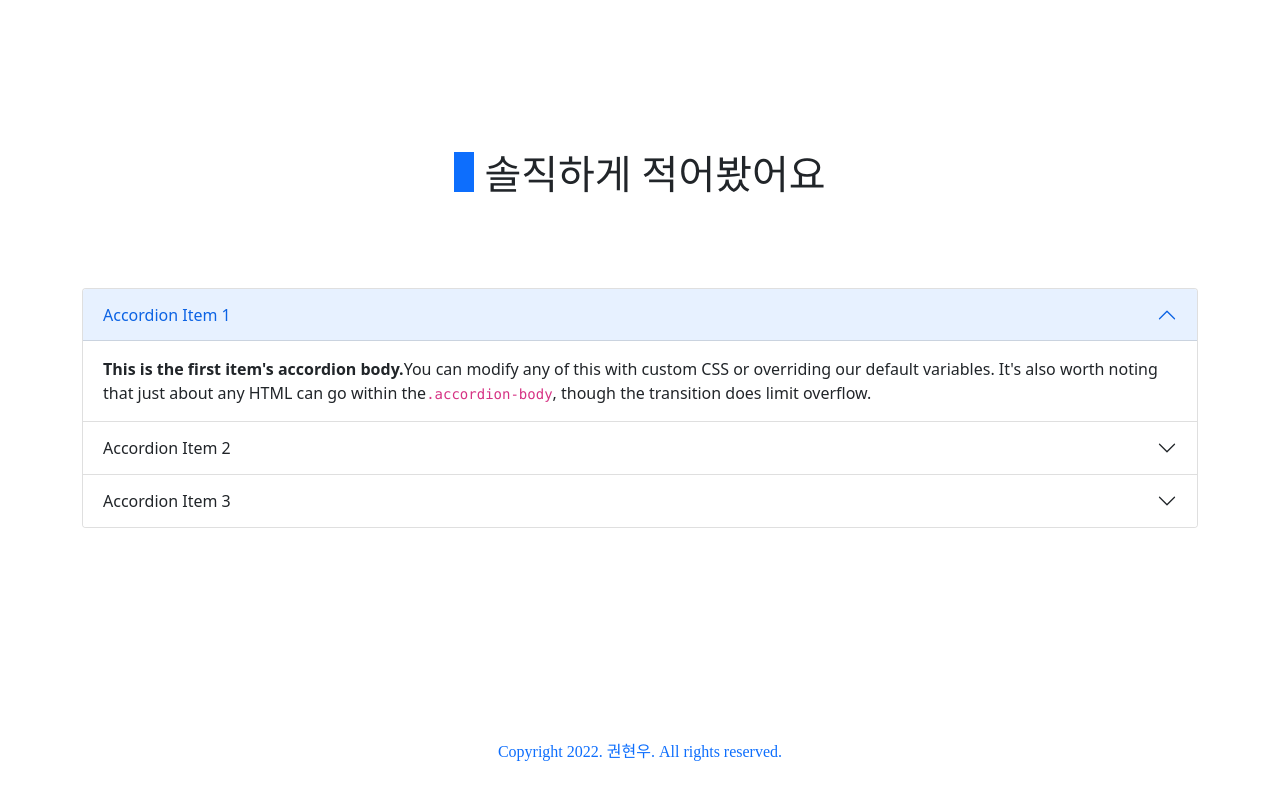
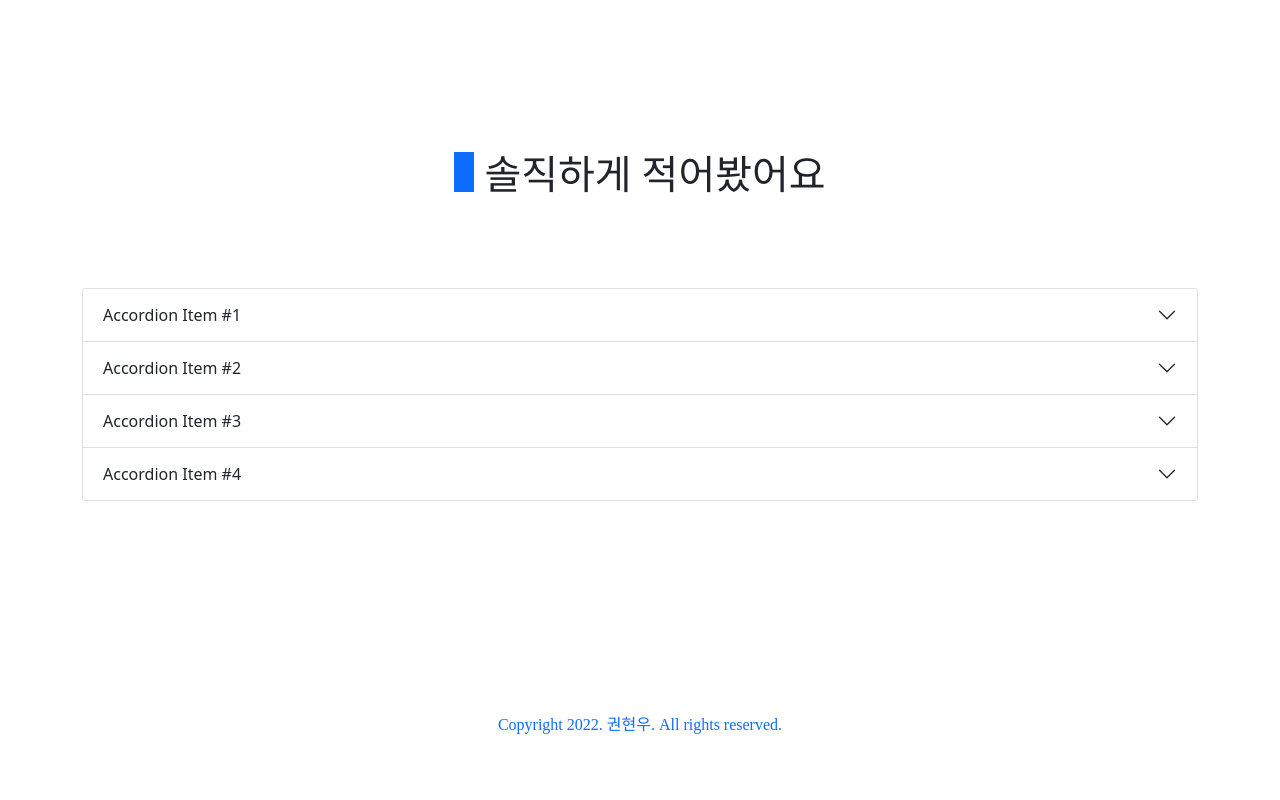
Before and after one commit to lbaku89/portfolio-react-220418, a React (Create React App) app in the folder front/: page / in a window 1280 px wide. Shown: the part 3167-3967 px from the top of the page. After the commit the page ends 3940 px from the top, so only its background shows below. Built offline with nearby package versions, Linux system fonts and the light colour scheme; a web font is replaced by a local one.

Commit message:
2204161925

```diff
--- a/front/src/components/PreInterview.js
+++ b/front/src/components/PreInterview.js
@@ -1,11 +1,9 @@
 import React from 'react';
-import { Accordion,AccordionItem,AccordionHeader,AccordionBody} from 'reactstrap'
+import {Accordion} from 'react-bootstrap'
 
 export default function PreInterview(){
 
-function toggle(){
 
-}
 
   return (
     <div className='khysection1'>
@@ -15,55 +13,55 @@
           <h3 className='gmarket align-text-bottom'>솔직하게 적어봤어요</h3>
         </div>
         <div>
-        <Accordion
-          open="1"
-          toggle={toggle}
-        >
-          <AccordionItem>
-            <AccordionHeader targetId="1">
-              Accordion Item 1
-            </AccordionHeader>
-            <AccordionBody accordionId="1">
-              <strong>
-                This is the first item's accordion body.
-              </strong>
-              You can modify any of this with custom CSS or overriding our default variables. It's also worth noting that just about any HTML can go within the
-              <code>
-                .accordion-body
-              </code>
-              , though the transition does limit overflow.
-            </AccordionBody>
-          </AccordionItem>
-          <AccordionItem>
-            <AccordionHeader targetId="2">
-              Accordion Item 2
-            </AccordionHeader>
-            <AccordionBody accordionId="2">
-              <strong>
-                This is the second item's accordion body.
-              </strong>
-              You can modify any of this with custom CSS or overriding our default variables. It's also worth noting that just about any HTML can go within the
-              <code>
-                .accordion-body
-              </code>
-              , though the transition does limit overflow.
-            </AccordionBody>
-          </AccordionItem>
-          <AccordionItem>
-            <AccordionHeader targetId="3">
-              Accordion Item 3
-            </AccordionHeader>
-            <AccordionBody accordionId="3">
-              <strong>
-                This is the third item's accordion body.
-              </strong>
-              You can modify any of this with custom CSS or overriding our default variables. It's also worth noting that just about any HTML can go within the
-              <code>
-                .accordion-body
-              </code>
-              , though the transition does limit overflow.
-            </AccordionBody>
-          </AccordionItem>
+        <Accordion defaultActiveKey="">
+          <Accordion.Item eventKey="0">
+            <Accordion.Header>Accordion Item #1</Accordion.Header>
+            <Accordion.Body>
+              Lorem ipsum dolor sit amet, consectetur adipiscing elit, sed do eiusmod
+              tempor incididunt ut labore et dolore magna aliqua. Ut enim ad minim
+              veniam, quis nostrud exercitation ullamco laboris nisi ut aliquip ex ea
+              commodo consequat. Duis aute irure dolor in reprehenderit in voluptate
+              velit esse cillum dolore eu fugiat nulla pariatur. Excepteur sint occaecat
+              cupidatat non proident, sunt in culpa qui officia deserunt mollit anim id
+              est laborum.
+            </Accordion.Body>
+          </Accordion.Item>
+          <Accordion.Item eventKey="1">
+            <Accordion.Header>Accordion Item #2</Accordion.Header>
+            <Accordion.Body>
+              Lorem ipsum dolor sit amet, consectetur adipiscing elit, sed do eiusmod
+              tempor incididunt ut labore et dolore magna aliqua. Ut enim ad minim
+              veniam, quis nostrud exercitation ullamco laboris nisi ut aliquip ex ea
+              commodo consequat. Duis aute irure dolor in reprehenderit in voluptate
+              velit esse cillum dolore eu fugiat nulla pariatur. Excepteur sint occaecat
+              cupidatat non proident, sunt in culpa qui officia deserunt mollit anim id
+              est laborum.
+            </Accordion.Body>
+          </Accordion.Item>
+          <Accordion.Item eventKey="2">
+            <Accordion.Header>Accordion Item #3</Accordion.Header>
+            <Accordion.Body>
+              Lorem ipsum dolor sit amet, consectetur adipiscing elit, sed do eiusmod
+              tempor incididunt ut labore et dolore magna aliqua. Ut enim ad minim
+              veniam, quis nostrud exercitation ullamco laboris nisi ut aliquip ex ea
+              commodo consequat. Duis aute irure dolor in reprehenderit in voluptate
+              velit esse cillum dolore eu fugiat nulla pariatur. Excepteur sint occaecat
+              cupidatat non proident, sunt in culpa qui officia deserunt mollit anim id
+              est laborum.
+            </Accordion.Body>
+          </Accordion.Item>
+          <Accordion.Item eventKey="3">
+            <Accordion.Header>Accordion Item #4</Accordion.Header>
+            <Accordion.Body>
+              Lorem ipsum dolor sit amet, consectetur adipiscing elit, sed do eiusmod
+              tempor incididunt ut labore et dolore magna aliqua. Ut enim ad minim
+              veniam, quis nostrud exercitation ullamco laboris nisi ut aliquip ex ea
+              commodo consequat. Duis aute irure dolor in reprehenderit in voluptate
+              velit esse cillum dolore eu fugiat nulla pariatur. Excepteur sint occaecat
+              cupidatat non proident, sunt in culpa qui officia deserunt mollit anim id
+              est laborum.
+            </Accordion.Body>
+          </Accordion.Item>
         </Accordion>
       </div>
       </div>
```
